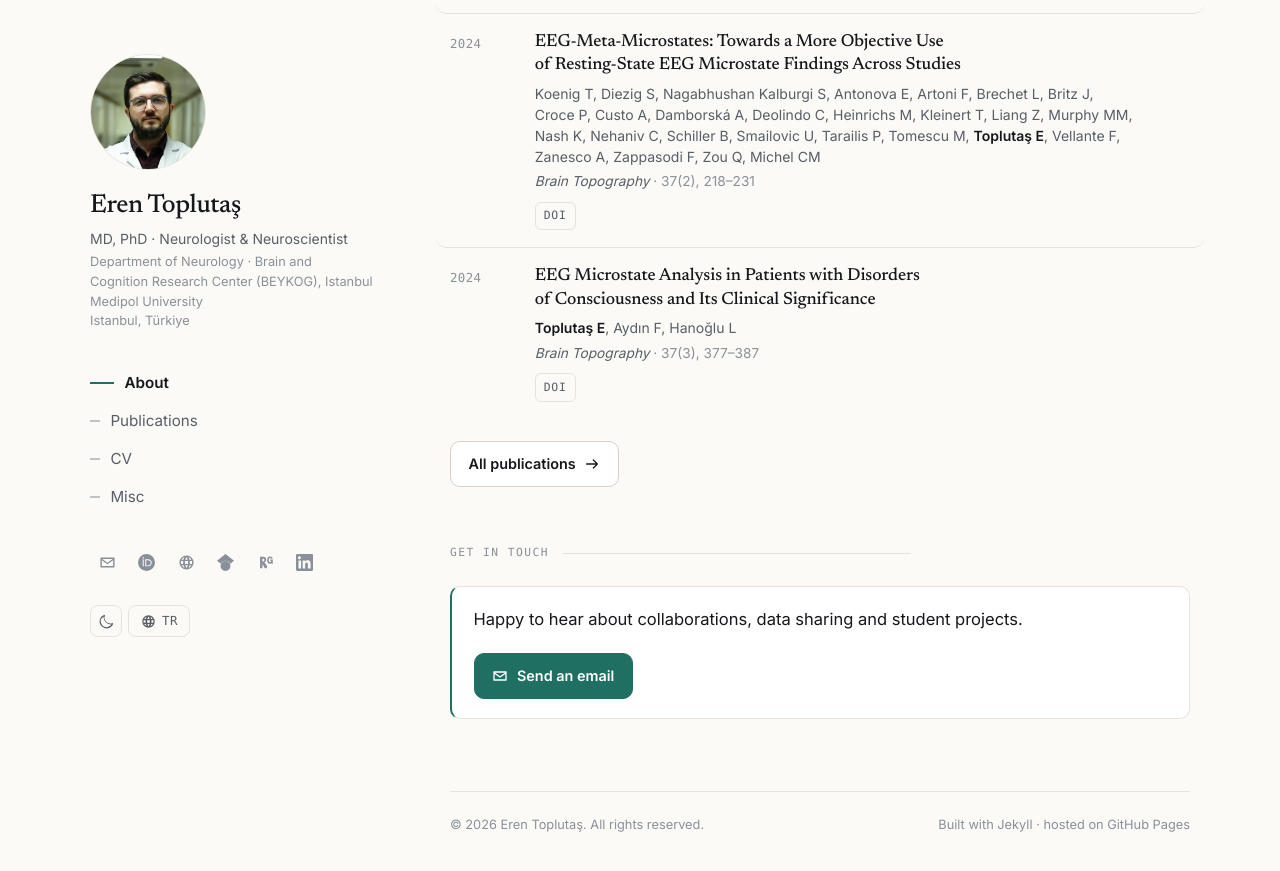
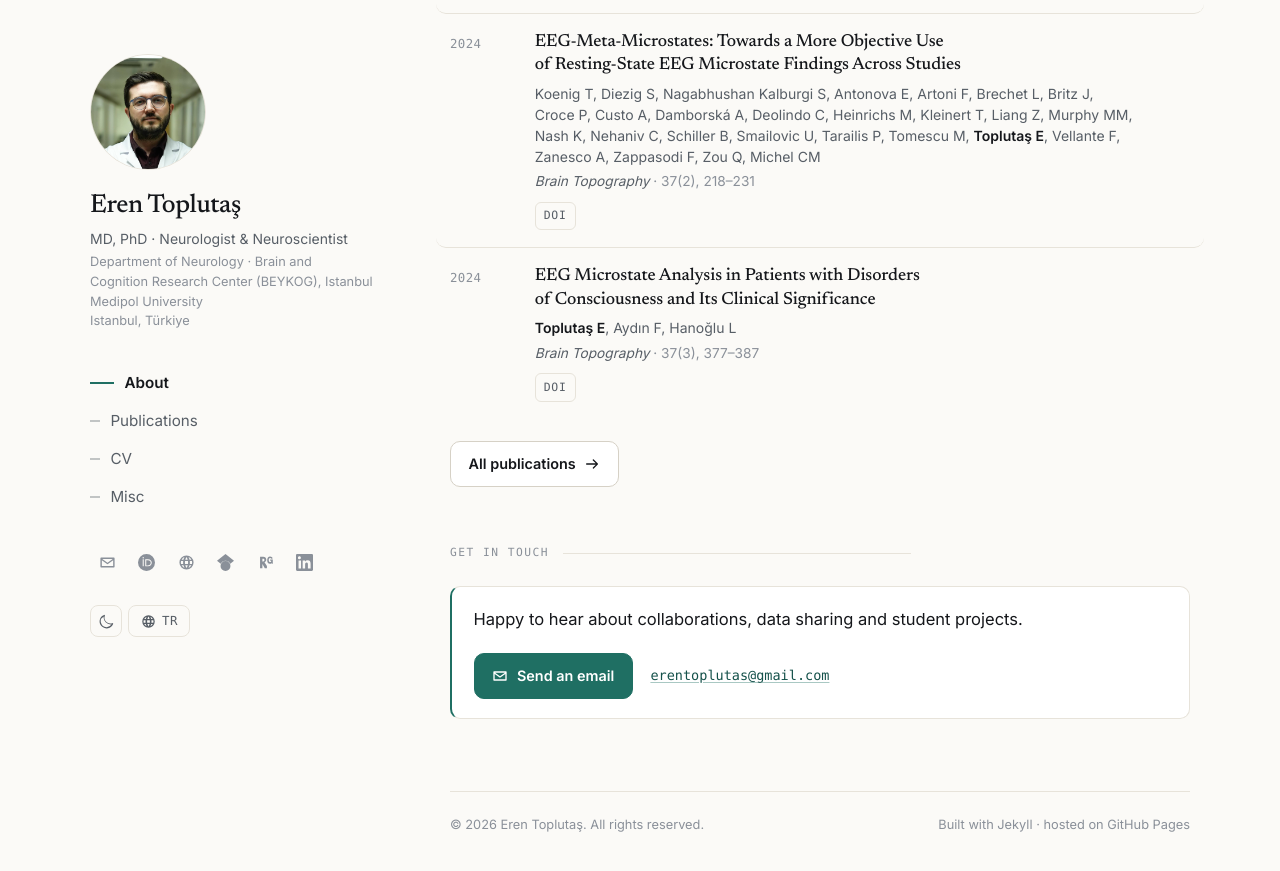
Before and after one commit to erentoplutas/erentoplutas.github.io, a Jekyll site: the page built from index.html, in a window 1280 px wide and 900 px high, scrolled down 1872 px. Shown: the top 871 px of the window. Built offline with Jekyll 4.4.1, drawn with Linux system fonts in a browser that asks for light colours.

Commit message:
Add files via upload

```diff
--- a/_includes/home.html
+++ b/_includes/home.html
@@ -71,12 +71,14 @@
 {%- if mail %}
 <section class="section reveal">
   <p class="eyebrow">{{ t.get_in_touch }}</p>
+  {%- assign mail_address = mail.url | remove: 'mailto:' -%}
   <div class="callout">
     <p>{{ t.contact_line }}</p>
-    <p style="margin-bottom:0">
+    <p style="margin-bottom:0;display:flex;flex-wrap:wrap;align-items:center;gap:.5rem 1.1rem">
       <a class="btn btn--primary" href="{{ mail.url }}">
         {%- include icon.html name="mail" -%} {{ t.email_me }}
       </a>
+      <a href="{{ mail.url }}" style="font-family:var(--font-mono);font-size:.845rem">{{ mail_address }}</a>
     </p>
   </div>
 </section>
```
